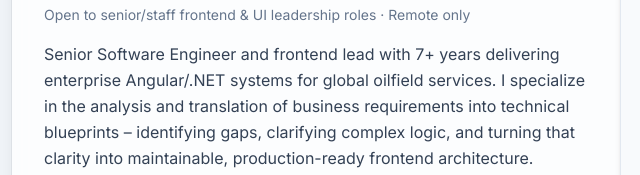
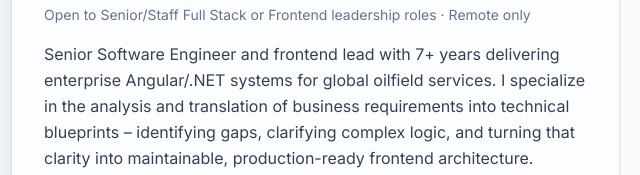
Before and after one commit to silveranstavern-gmail/astro-pondering-silver, an Astro site: page /resume in a window 1280 px wide. Shown: the part 199-374 px from the top of the page, 116-756 px from the left. Built offline with nearby package versions, Linux system fonts and the light colour scheme; Astro itself is replaced by a stand-in of ours.

Commit message:
Update availability to include Senior/Staff Full Stack roles

```diff
--- a/src/components/Resume.tsx
+++ b/src/components/Resume.tsx
@@ -118,7 +118,7 @@ const resumeData: ResumeData = {
     title: 'Senior Full Stack Angular/.NET Web Developer',
     location: 'Remote (Global)',
     citizenship: 'United States (Texas)',
-    availability: 'Open to senior/staff frontend & UI leadership roles · Remote only',
+    availability: 'Open to Senior/Staff Full Stack or Frontend leadership roles · Remote only',
     summary:
         'Senior Software Engineer and frontend lead with 7+ years delivering enterprise Angular/.NET systems for global oilfield services. I specialize in the analysis and translation of business requirements into technical blueprints – identifying gaps, clarifying complex logic, and turning that clarity into maintainable, production-ready frontend architecture.',
     resumePdfUrl: 'https://drive.google.com/uc?export=download&id=1R4WsWJiwOpMLcbKAfy6hZ1P3EWw3sen0',
```
